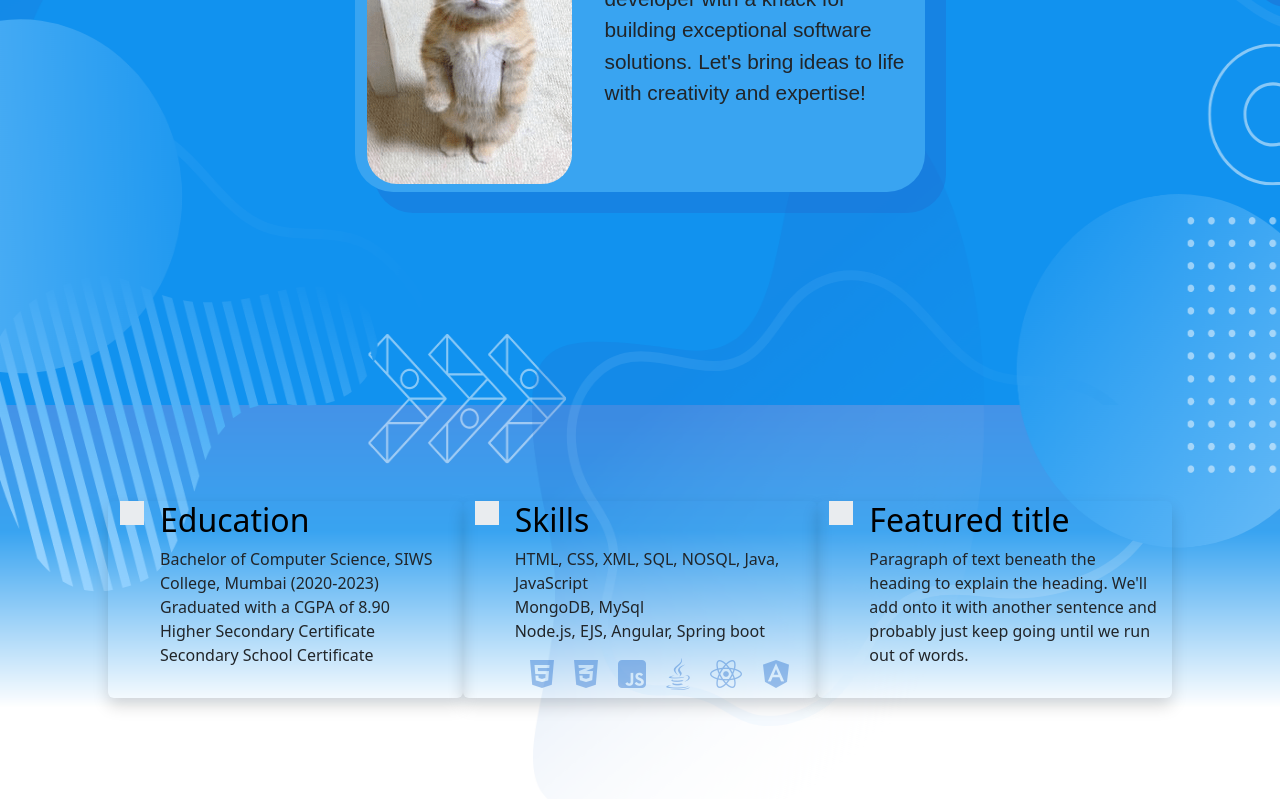
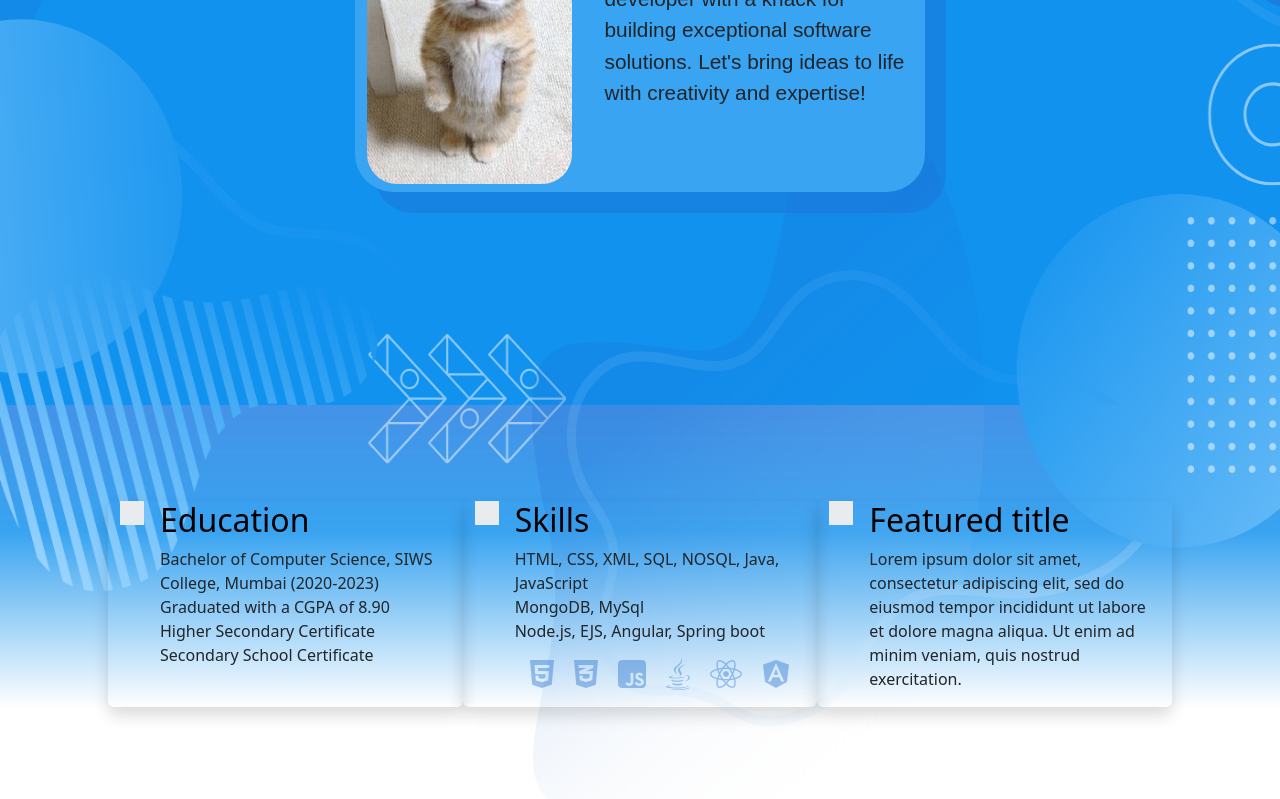
Before and after one commit to vin51435/MyPortfolio, a plain HTML site: page index.html in a window 1280 px wide. Shown: the part 295-1094 px from the top of the page. Drawn offline with nearby package versions, Linux system fonts and the light colour scheme.

Commit message:
Update index.html

```diff
--- a/index.html
+++ b/index.html
@@ -79,7 +79,8 @@
           </div>
           <div>
             <h3 class="fs-2 text-body-emphasis">Featured title</h3>
-            <p>Paragraph of text beneath the heading to explain the heading. We'll add onto it with another sentence and probably just keep going until we run out of words.</p>
+            <p>Lorem ipsum dolor sit amet, consectetur adipiscing elit, sed do eiusmod tempor incididunt ut labore et dolore magna aliqua.
+              Ut enim ad minim veniam, quis nostrud exercitation.</p>
             <!-- <a href="#" class="btn btn-primary">
               Primary button
             </a> -->
```
